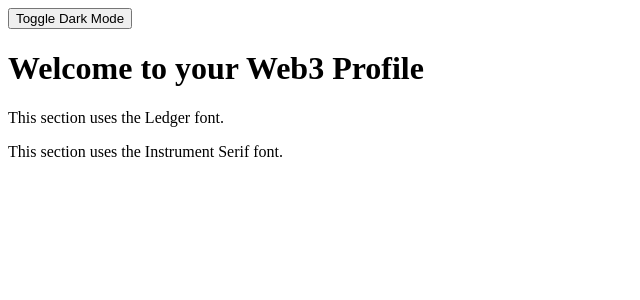
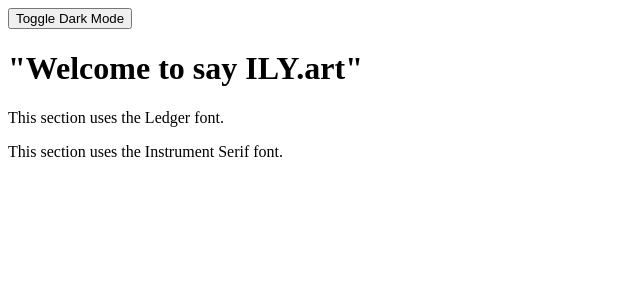
Before and after one commit to Gatsugatsuga/web3-profile-site, a Next.js app: page / in a window 1280 px wide. Shown: the top 300 px of the page, without its empty margins (0-640 px from the left). Built offline with nearby package versions, Linux system fonts and the light colour scheme; a web font is replaced by a local one.

Commit message:
Update index.js

```diff
--- a/pages/index.js
+++ b/pages/index.js
@@ -12,7 +12,7 @@ export default function Home() {
         />
       </Head>
       <ThemeToggle />
-      <h1 className="text-4xl mb-4">Welcome to your Web3 Profile</h1>
+      <h1 className="text-4xl mb-4">"Welcome to say ILY.art"</h1>
       <p className="font-ledger mb-2">This section uses the Ledger font.</p>
       <p className="font-instrument">This section uses the Instrument Serif font.</p>
       {/* Wallet connection and NFT embed components will go here */}
```
